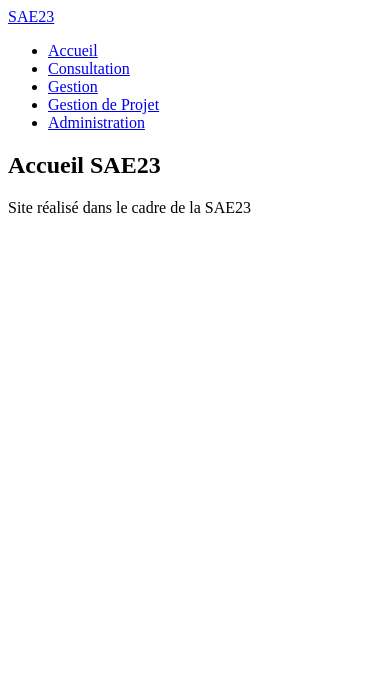
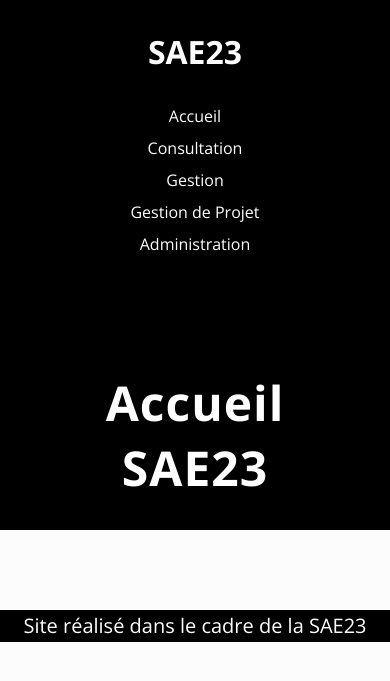
Before and after one commit to thomasclave/sae23, a PHP site: page / in a window 390 px wide. Shown: the top 681 px of the page. Run offline with PHP 8.4, Linux system fonts and the light colour scheme.

Commit message:
Ajout du CSS et création des links dans les PHP/HTML

```diff
--- /dev/null
+++ b/CSS/style.css
@@ -0,0 +1,268 @@
+* {
+    margin: 0;
+    padding: 0;
+    text-decoration: none;
+    list-style: none;
+}
+
+body {
+    font-family: "Open Sans", "Helvetica Neue", Helvetica, Arial, sans-serif;
+    background-color: #fcfcfc;
+}
+
+/*NavBar Element*/
+.navbar {
+    padding: 50px;
+    display: flex;
+    align-items: center;
+    justify-content: space-between;
+    width: 100%;
+    height: 50px;
+    background-color: black;
+    box-sizing: border-box;
+    position: fixed;
+    top: 0px;
+}
+
+.navbar a {
+    color: white;
+}
+
+.navbar .nav-nom {
+    font-size: 2em;
+    font-weight: bold;
+}
+
+.navbar .nav-links {
+    display: flex;
+}
+
+.navbar .nav-links li {
+    margin: 0 15px;
+}
+
+li.active a {
+    color: #0efff3;
+}
+
+.nav-links a:hover {
+    color: #0efff3;
+}
+
+/*Elements Header (Titres des pages)*/
+header{
+    box-sizing: border-box;
+    display: block;
+    width: 100%;
+    height: 20rem;
+    text-align: center;
+    color: #fff;
+    background-color: rgb(0, 0, 0);
+}
+
+header h2{
+    font-size: 3rem;
+    padding-top: 10rem;
+    text-transform: none;
+}
+
+/*RWD sur les écrans avec une largeur < 900px*/
+@media screen and (max-width: 1050px) {
+    .navbar{
+        padding: 0;
+        position: relative;
+    }
+
+    .nav-nom{
+        display: flex;
+        position: absolute;
+        top: 30px;
+        flex-direction: column;
+        width: 100%;
+        justify-content: center;
+        align-items: center;
+    }
+
+    .nav-links {
+        top: 100px;
+        position: absolute;
+        display: flex;
+        flex-direction: column;
+        width: 100%;
+        justify-content: center;
+        align-items: center;
+    }
+    .navbar .nav-links li {
+        margin: 5px 0;
+    }
+
+    header{
+        box-sizing: border-box;
+        display: block;
+        width: 100%;
+        height: 30rem;
+        text-align: center;
+        color: #fff;
+        background-color: rgb(0, 0, 0);
+    }
+
+    header h2{
+        font-size: 3rem;
+        padding-top: 20rem;
+        margin: auto 2rem;
+        text-transform: none;
+    }
+}
+
+/*Mise en forme des différentes balises de texte*/
+p{
+    box-sizing: border-box;
+    color: rgb(51, 51, 51);
+    display: block;
+    font-family: "Open Sans", "Helvetica Neue", Helvetica, Arial, sans-serif;
+    font-size: 20px;
+    font-weight: 300;
+    height: auto;
+    line-height: 32px;
+    margin-bottom: 40px;
+    margin-left: 10%;
+    margin-right: 10%;
+    margin-top: 40px;
+    text-align: center;
+}
+p a {
+    text-decoration: underline;
+}
+
+h2 {
+    margin:0 0 35px;
+	text-transform:uppercase;
+	font-family: "Open Sans", "Helvetica Neue", Helvetica, Arial, sans-serif;
+	font-weight:700;
+	letter-spacing:1px;
+    font-size: 30px;
+    text-align: center;
+}
+
+h3 {
+    margin:0 0 35px;
+	text-transform:uppercase;
+	font-family: "Open Sans", "Helvetica Neue", Helvetica, Arial, sans-serif;
+	font-weight:700;
+	letter-spacing:1px;
+    font-size: 20px;
+    text-align: center;
+}
+
+main {
+    margin-top: 5rem;
+}
+
+/*Elements liés aux classes pour des éléments particuliers*/
+
+.citation{
+    font-family: "Great Vibes";
+    font-size: 2rem;
+    line-height: 40px;
+    text-align: center;
+    color: rgb(51, 51, 51);
+}
+
+.image-eportfolio{
+    width: 70%;
+    border-radius: 30px;
+    text-align: center;
+    margin-top: 2rem;
+}
+
+.liste-sitemap {
+    text-align: center;
+    font-size: 20px;
+    color: rgb(51, 51, 51);
+}
+
+audio {
+    width: 30%;
+    margin-left: 35%;
+    margin-right: 35%;
+}
+
+p img {
+    width: 70%;
+    border-radius: 10px;
+    text-align: center;
+    margin-top: 2rem;
+}
+/*Partie Tableau dans technique.html*/
+table{
+    width: 70%;
+    border: 1px solid black;
+    border-collapse: collapse;
+    margin-left: 15%;
+    margin-right: 15%;
+}
+
+caption{
+    background-color: black;
+    color: white;
+    text-align: center;
+    padding: 8px;
+    font-weight: bold;
+}
+th{
+    background-color: gray;
+    color: white;
+    text-align: center;
+    padding: 8px;
+    font-weight: bold;
+    border: 1px solid black;
+}
+
+td{
+    border: 1px solid black;
+    padding-left: 2rem;
+}
+
+.lignebleue {
+    background-color: rgb(142, 214, 247);
+}
+
+.casecochee {
+    background-color: rgba(51, 51, 51, 0.295);
+}
+
+
+/*Elements footer*/
+footer {
+    background-color: black;
+    color: white;
+    box-sizing: border-box;
+    color: white;
+    display: block;
+    font-family: "Open Sans", "Helvetica Neue", Helvetica, Arial, sans-serif;
+    font-size: 20px;
+    font-weight: 300;
+    height: auto;
+    line-height: 32px;
+    text-align: center;
+}
+
+footer a {
+    background-color: black;
+    color: white;
+    box-sizing: border-box;
+    color: white;
+    display: block;
+    font-family: "Open Sans", "Helvetica Neue", Helvetica, Arial, sans-serif;
+    font-size: 20px;
+    font-weight: 300;
+    height: auto;
+    line-height: 32px;
+    text-align: center;
+    font-weight: bold;
+    text-decoration: underline;
+}
+footer img {
+    width: 5%;
+    min-width: 70px;
+}
```
Also changed, not shown: admin.php (+4 -4 lines), consultation.php (+4 -4 lines), gestion.php (+4 -4 lines), gestion_projet.html (+4 -4 lines), index.php (+4 -4 lines).
